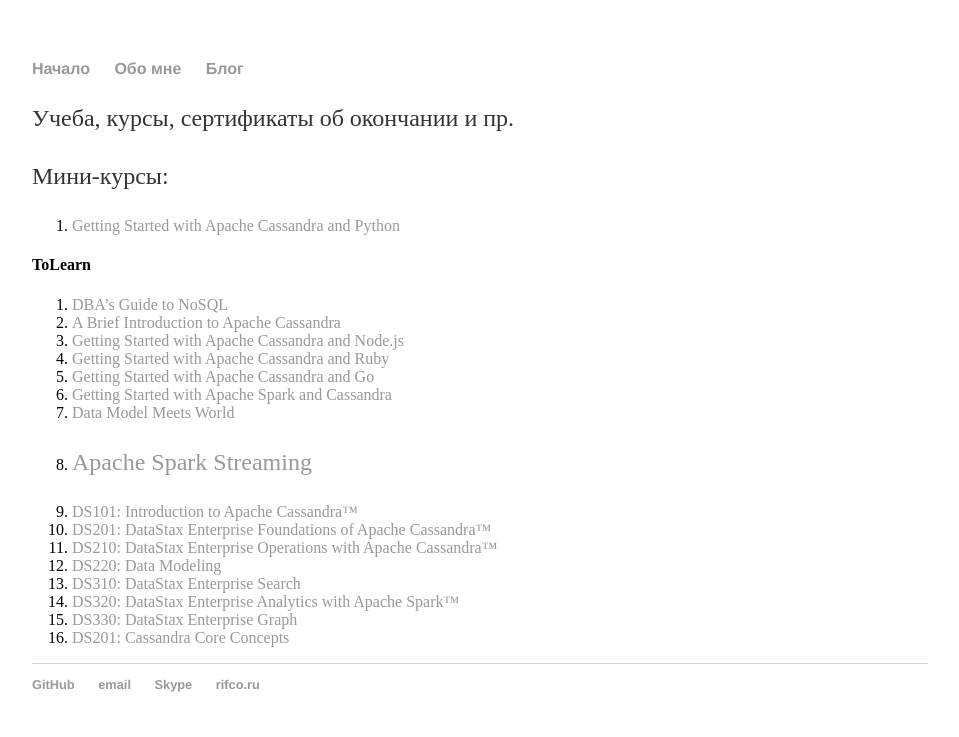
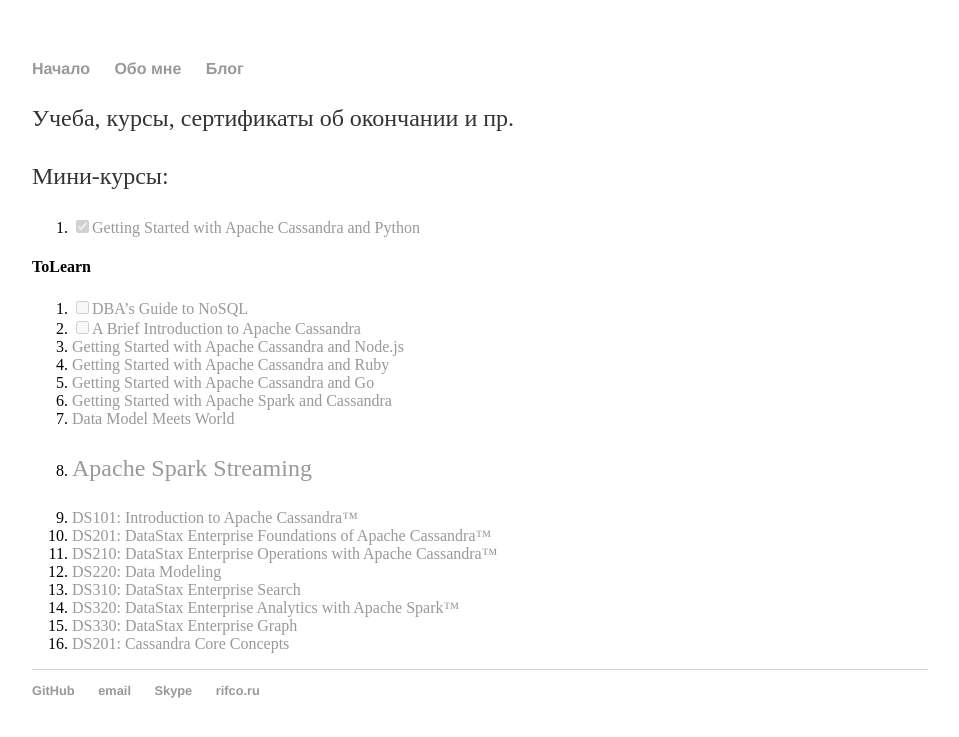
Before and after one commit to komstin/komstin.github.io, a Jekyll site: the page built from about/учеба.md, in a window 1280 px wide. Shown: the top 737 px of the page, without its empty margins (160-1119 px from the left). Built offline with Jekyll 4.4.1, drawn with Linux system fonts in a browser that asks for light colours; our own code applies the rules of GitHub Pages for plain Markdown files.

```diff
--- a/about/учеба.md
+++ b/about/учеба.md
@@ -2,12 +2,12 @@
 
 
 Мини-курсы:
-1. [Getting Started with Apache Cassandra and Python](https://academy.datastax.com/resources/getting-started-apache-cassandra-and-python-part-i)
+1. [x] [Getting Started with Apache Cassandra and Python](https://academy.datastax.com/resources/getting-started-apache-cassandra-and-python-part-i)
 
 
 #### ToLearn
-1. [DBA's Guide to NoSQL](https://academy.datastax.com/resources/dbas-guide-nosql)
-1. [A Brief Introduction to Apache Cassandra](https://academy.datastax.com/resources/brief-introduction-apache-cassandra)
+1. [ ] [DBA's Guide to NoSQL](https://academy.datastax.com/resources/dbas-guide-nosql)
+1. [ ] [A Brief Introduction to Apache Cassandra](https://academy.datastax.com/resources/brief-introduction-apache-cassandra)
 1. [Getting Started with Apache Cassandra and Node.js](https://academy.datastax.com/resources/getting-started-apache-cassandra-and-nodejs)
 1. [Getting Started with Apache Cassandra and Ruby](https://academy.datastax.com/resources/getting-started-apache-cassandra-and-ruby-part-i)
 1. [Getting Started with Apache Cassandra and Go](https://academy.datastax.com/resources/getting-started-apache-cassandra-and-go)
```
